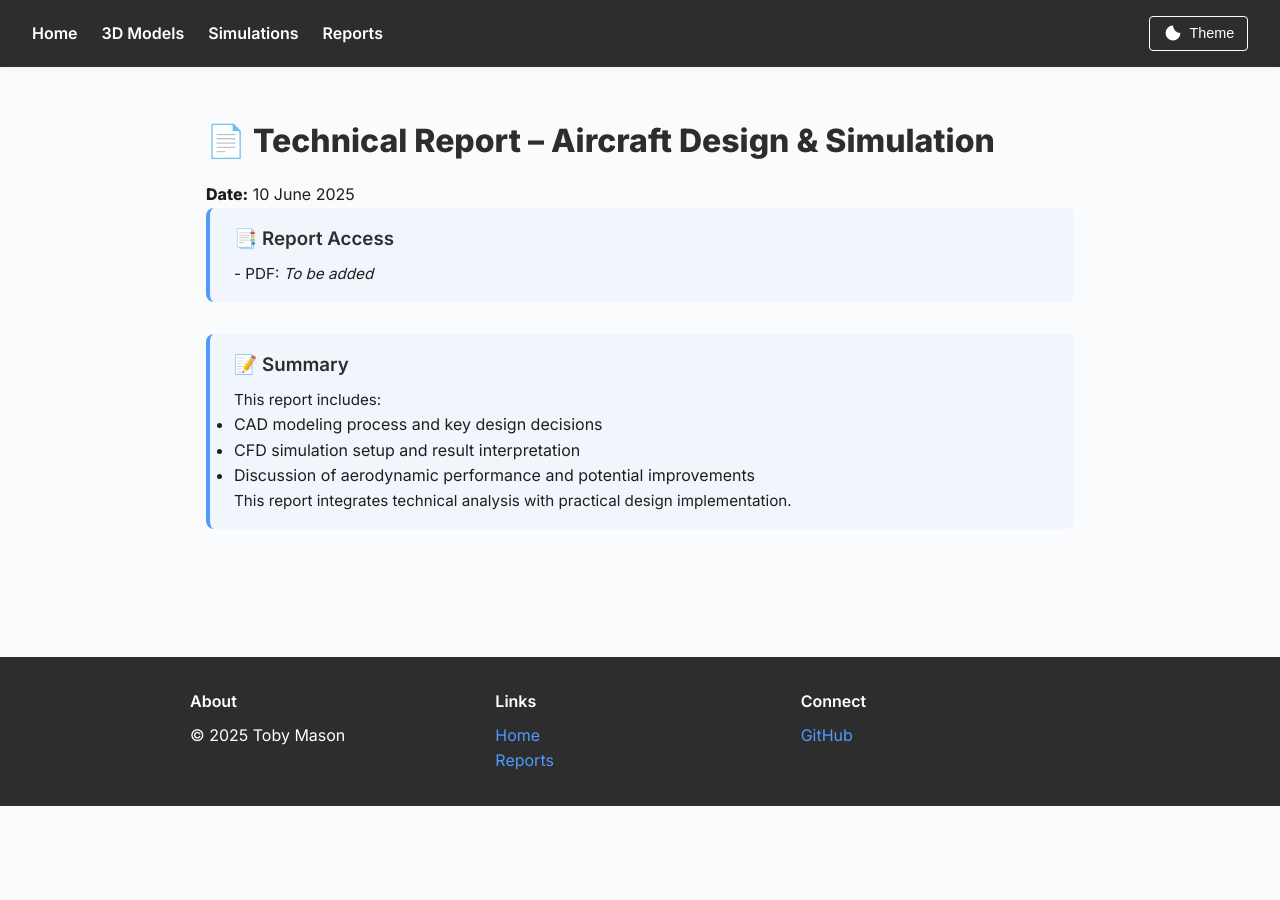
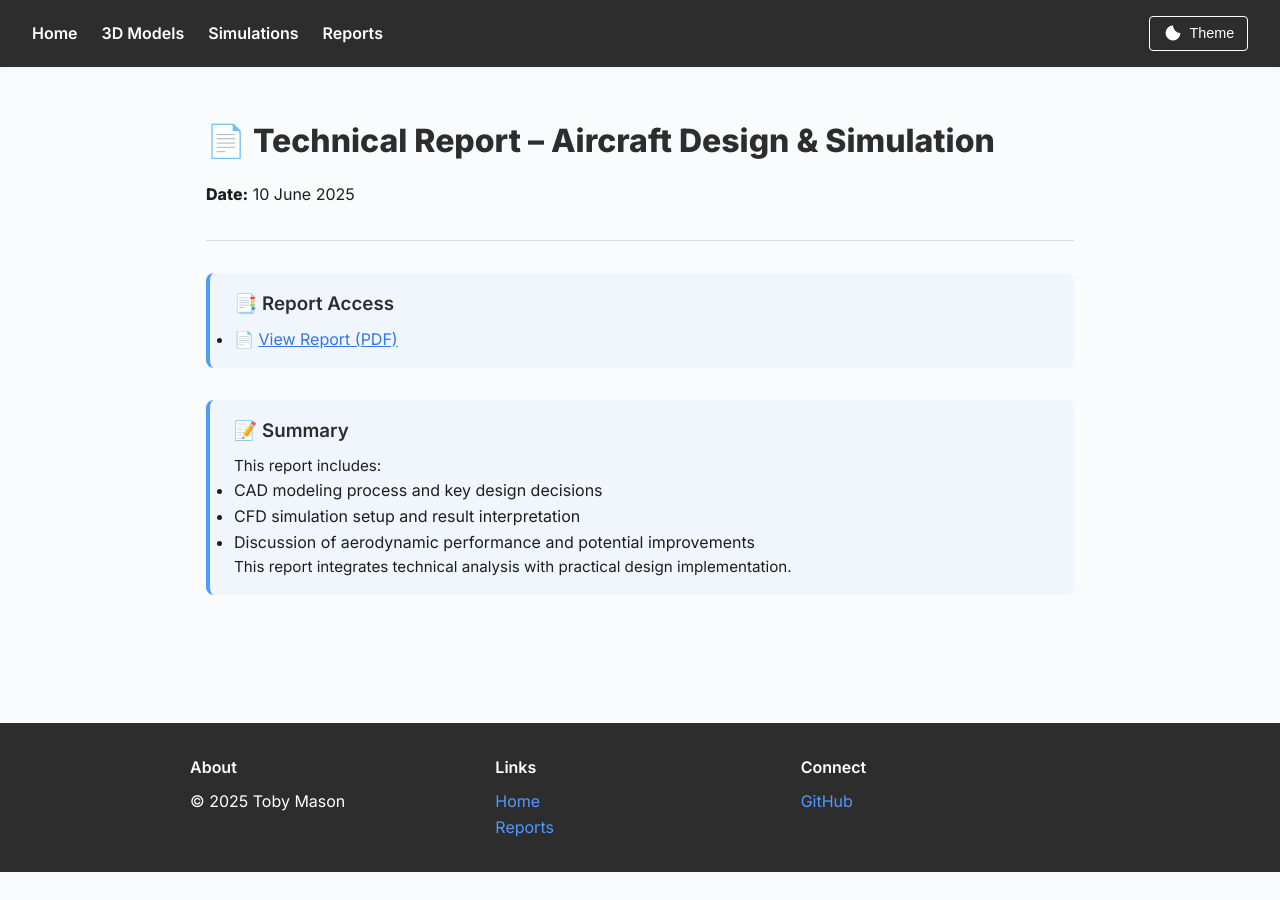
Before and after one commit to tob-mas/engineeringportfolio, a Jekyll site: the page built from reports/10-06-25/index.md, in a window 1280 px wide. Built offline with Jekyll 4.4.1, drawn with Linux system fonts in a browser that asks for light colours.

Commit message:
Update index.md

```diff
--- a/reports/10-06-25/index.md
+++ b/reports/10-06-25/index.md
@@ -1,14 +1,19 @@
 ---
 layout: default
 title: Technical Report – Aircraft Design & Simulation (10-06-25)
+permalink: /reports/10-06-25/
 ---
 
 # 📄 Technical Report – Aircraft Design & Simulation
 **Date:** 10 June 2025
 
+---
+
 <div class="content-block">
   <h3>📑 Report Access</h3>
-  <p>- PDF: <em>To be added</em></p>
+  <ul>
+    <li>📄 <a href="{{ site.baseurl }}/reports/10-06-25/Report%20on%20Plane%20Study%2010-06-25.pdf" target="_blank">View Report (PDF)</a></li>
+  </ul>
 </div>
 
 <div class="content-block">
```
